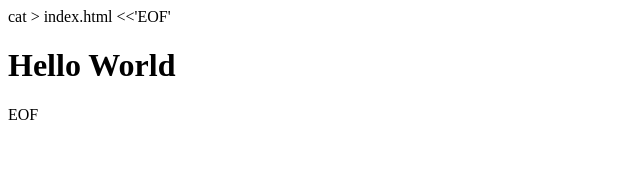
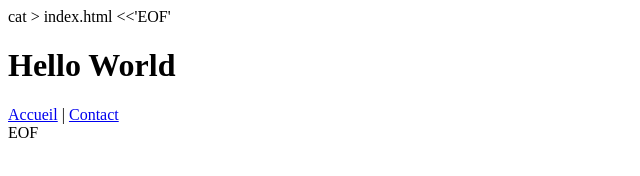
Before and after one commit to Rachid-Dalouse/TD3_M1_ISRI_RDalouse, a plain HTML site: page index.html in a window 1280 px wide. Shown: the whole page, without its empty margins (0-640 px from the left). Drawn offline with Linux system fonts and the light colour scheme.

Commit message:
RElation tous les pages

```diff
--- a/index.html
+++ b/index.html
@@ -7,6 +7,10 @@ cat > index.html <<'EOF'
 </head>
 <body>
   <h1>Hello World</h1>
+  <nav>
+  <a href="index.html">Accueil</a> |
+  <a href="contact.html">Contact</a>
+</nav>
 </body>
 </html>
 EOF
```
